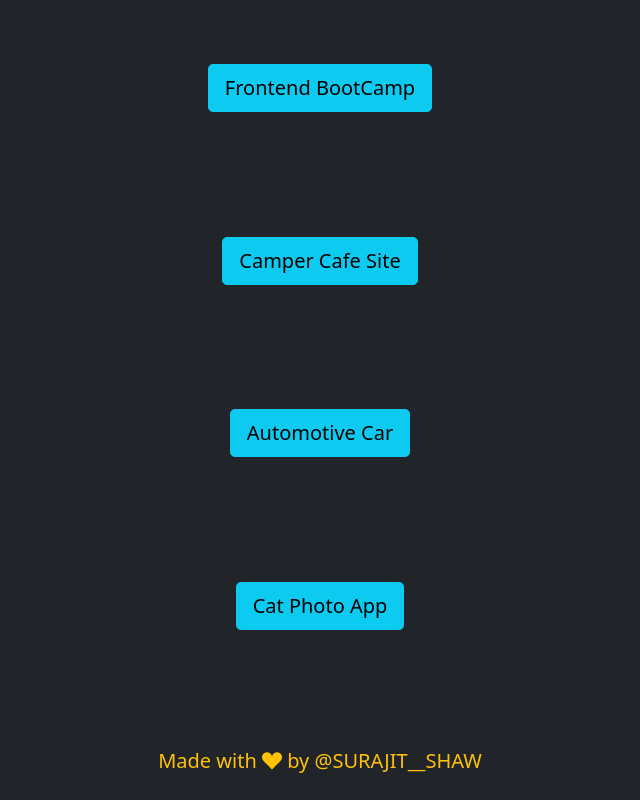
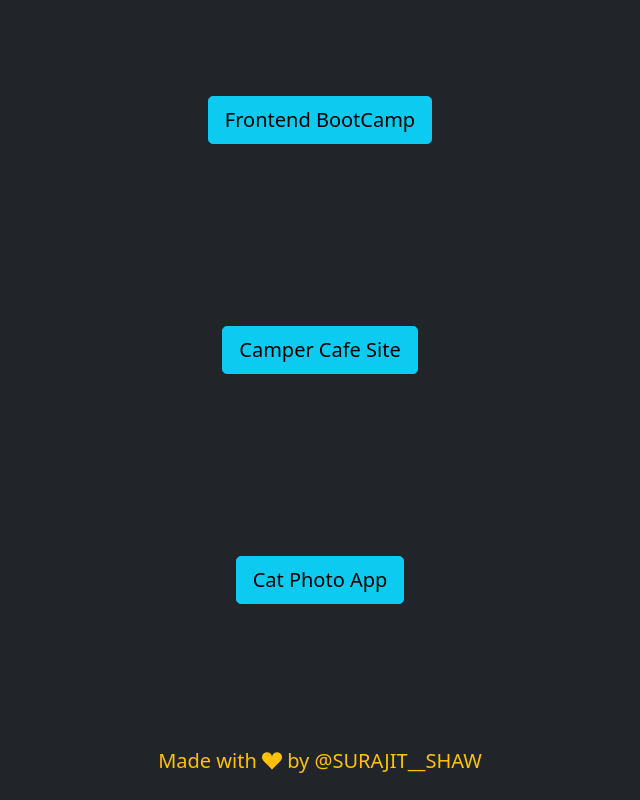
Before and after one commit to SURAJITSHAW/HTML-CSS, a plain HTML site: page index.html in a window 1280 px wide. Shown: the whole page, without its empty margins (320-960 px from the left). Drawn offline with nearby package versions, Linux system fonts and the light colour scheme.

Commit message:
cutomize 7

```diff
--- a/index.html
+++ b/index.html
@@ -22,22 +22,17 @@
     <main  class="min-vh-100 d-flex flex-column
     justify-content-between bg-dark">
         <!-- -------------------------------------- -->
-    <div class="mt-5 container text-center p-3">
+    <div class="mt-5 container text-center p-5">
 
         <a href="./5_Fake_BootCamp/index.html" class="btn btn-info btn-lg">Frontend BootCamp</a>
     </div>
     <!-- -------------------------------------- -->
-    <div class="container text-center p-3">
+    <div class="container text-center p-5">
 
         <a href="./2_CamperCafe/index.html" class="btn btn-info btn-lg">Camper Cafe Site</a>
     </div>
     <!-- -------------------------------------- -->
-    <div class="container text-center p-3">
-
-        <a href="./3_AutoMotiveCar/index.html" class="btn btn-info btn-lg">Automotive Car</a>
-    </div>
-    <!-- -------------------------------------- -->
-    <div class="container text-center p-3">
+    <div class="container text-center p-5">
 
         <a href="./1_CatPhotoApp/index.html" class="btn btn-info btn-lg">Cat Photo App</a>
     </div>
```
